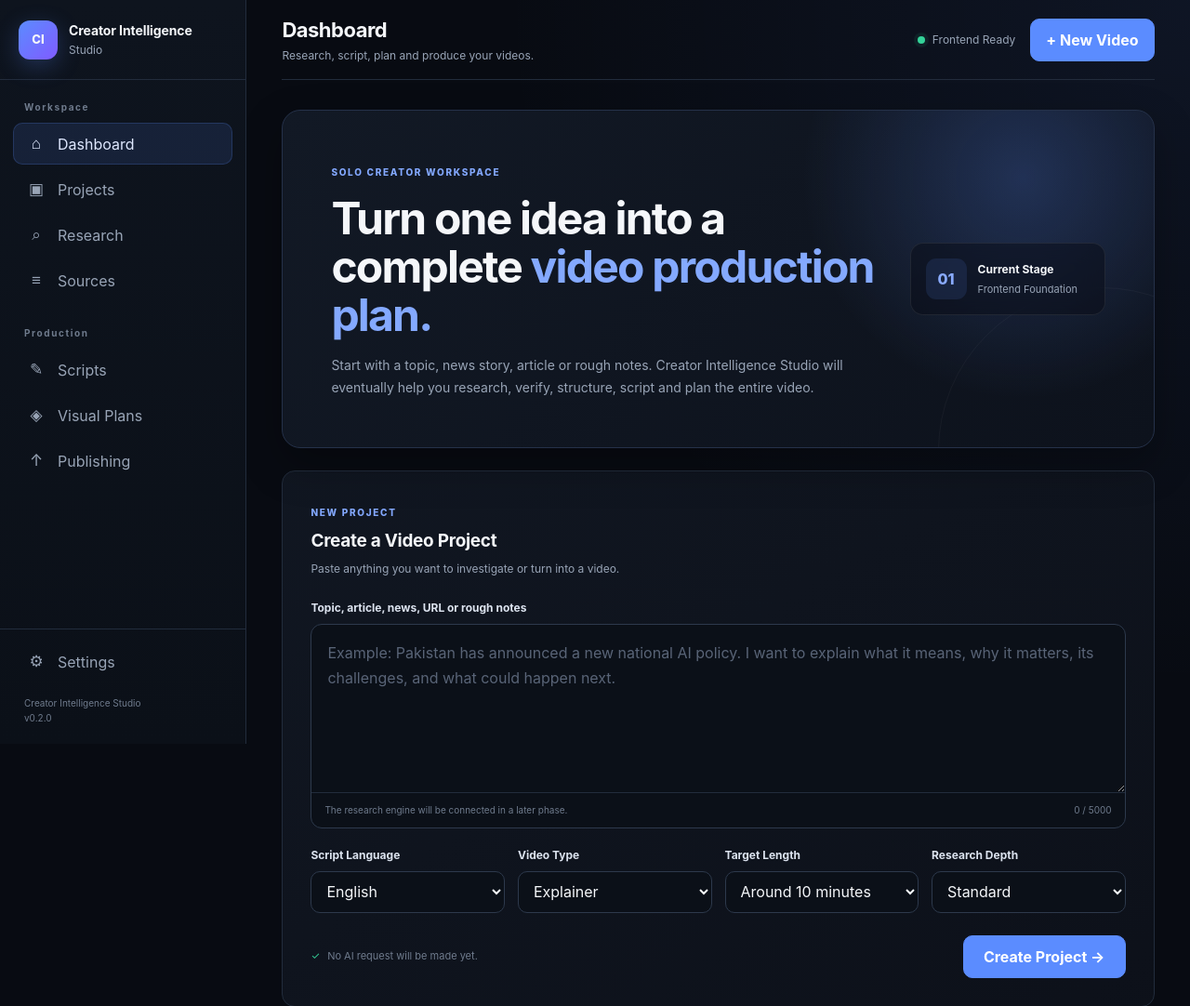
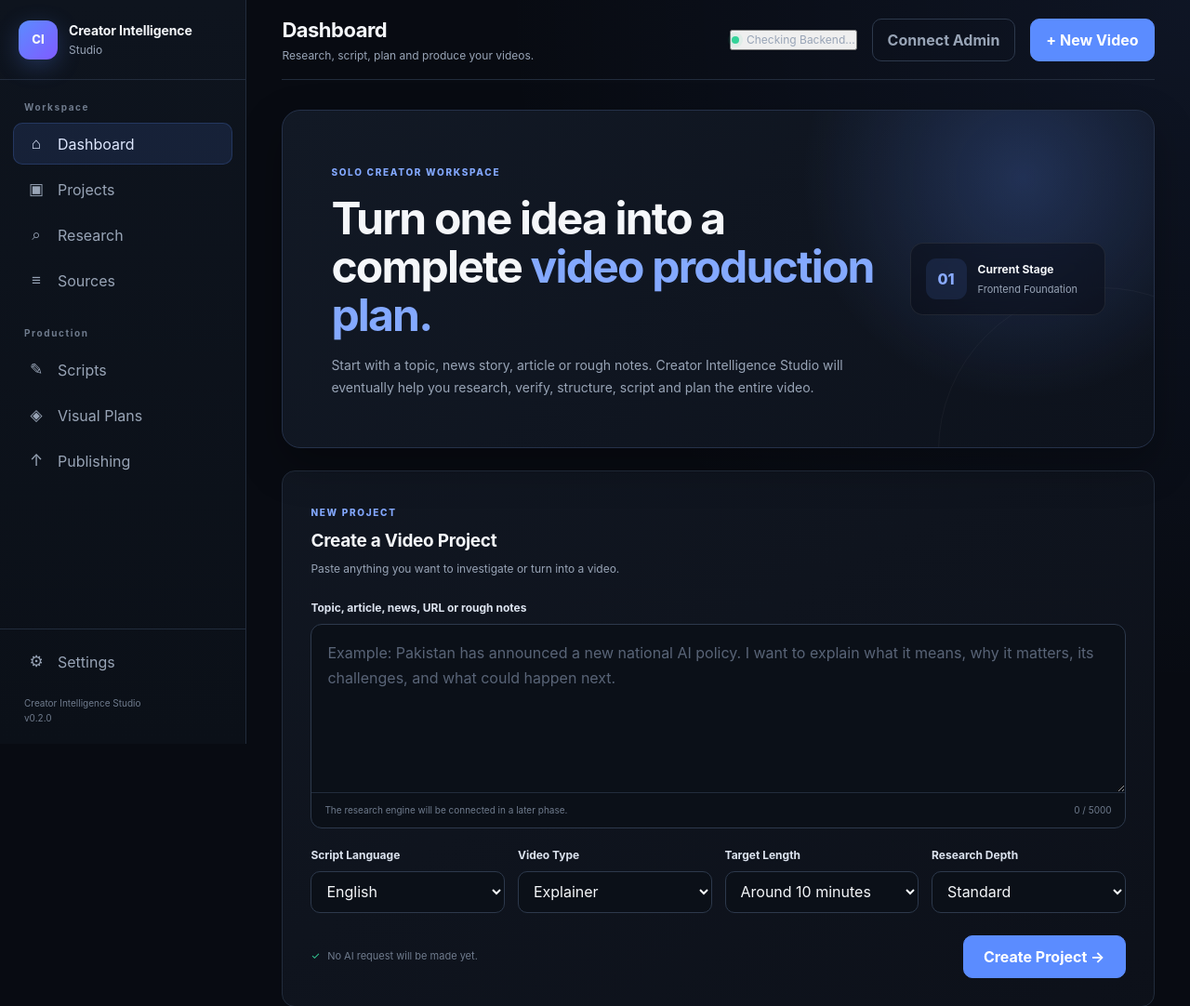
Before and after one commit to muneebshahg435-coder/creator-intelligence-studio, a plain HTML site: page index.html in a window 1280 px wide. Shown: the top 1082 px of the page at 93% size. Drawn offline with Linux system fonts and the light colour scheme.

Commit message:
Update index.html

```diff
--- a/index.html
+++ b/index.html
@@ -191,20 +191,38 @@
 
  <div class="topbar-right">
 
-          <div class="system-status">
-            <span class="status-dot"></span>
-            Frontend Ready
-          </div>
+  <button
+    class="system-status status-button"
+    id="backendStatusButton"
+    type="button"
+  >
+    <span
+      class="status-dot status-checking"
+      id="backendStatusDot"
+    ></span>
+
+    <span id="backendStatusText">
+      Checking Backend...
+    </span>
+  </button>
+
+  <button
+    class="secondary-button"
+    id="adminAccessButton"
+    type="button"
+  >
+    Connect Admin
+  </button>
 
   <button
     class="primary-button desktop-new-project"
     id="topNewProjectButton"
+    type="button"
   >
     + New Video
   </button>
 
 </div>
-
       </header>
 
 
```
Lines whose indentation alone changed are shown as unchanged.
